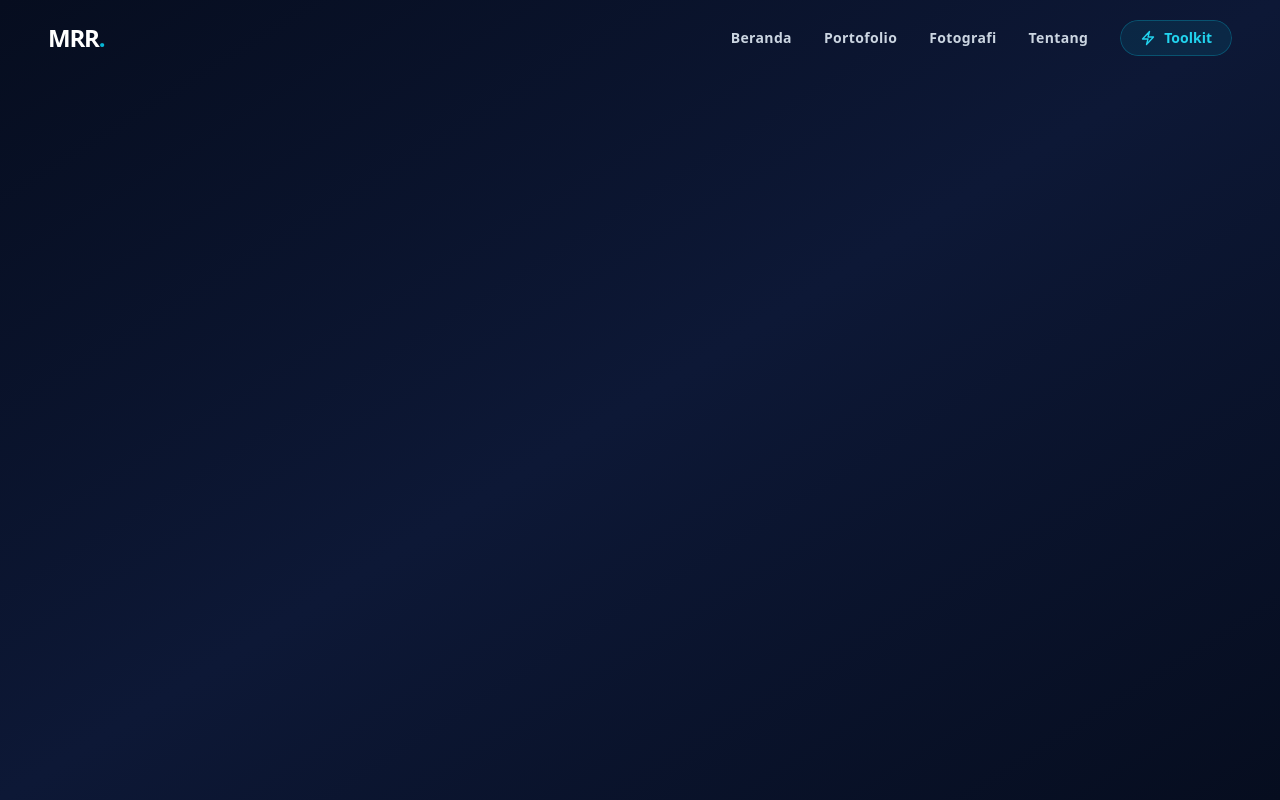
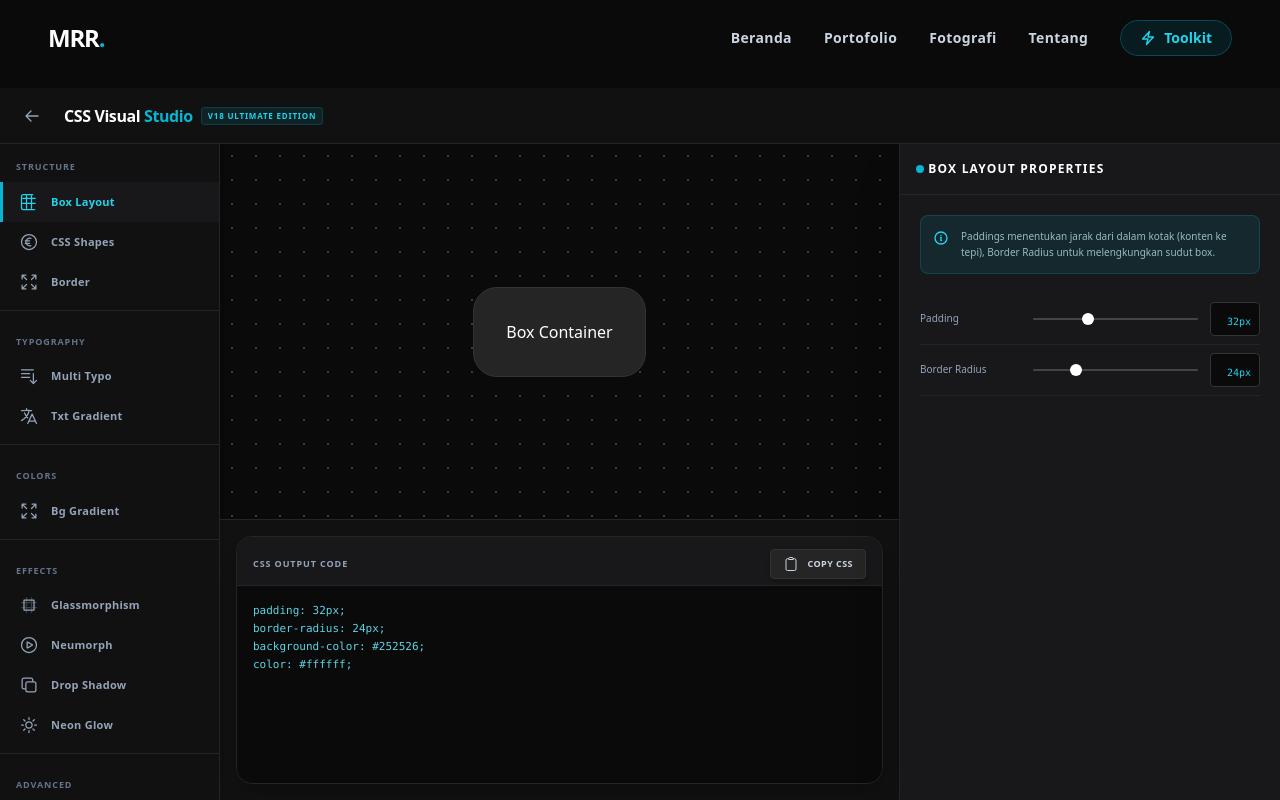
Before and after one commit to Rafli161102/CV-MRR, a Next.js app: page /css-studio in a window 1280 px wide. Built offline with nearby package versions, Linux system fonts and the light colour scheme.

Commit message:
Update page.jsx

```diff
--- a/src/app/css-studio/page.jsx
+++ b/src/app/css-studio/page.jsx
@@ -12,7 +12,7 @@ import {
 } from './_components/plugins';
 
 // =========================================================================
-// THE MASTER REGISTRY (V17 Final - Terurut Rapi)
+// THE MASTER REGISTRY (V18 Ultimate Edition)
 // =========================================================================
 const PLUGINS = [
   // 1. STRUCTURE
@@ -44,27 +44,32 @@ const PLUGINS = [
 export default function CssStudioPage() {
   const [activeId, setActiveId] = useState('layout');
 
+  useEffect(() => {
+    // Mengunci scroll body agar aplikasi internal berfungsi seperti software native
+    document.body.style.overflow = 'hidden';
+    return () => { document.body.style.overflow = 'auto'; };
+  }, []);
+
   return (
-    // FIX LAYOUT BLANK:
-    // Menggunakan fixed positioning agar duduk tepat di bawah Navbar global (top-[76px])
-    // Ini memastikan tidak ada konflik overflow dengan body utama Next.js
-    <div className="fixed top-[76px] md:top-[88px] left-0 right-0 bottom-0 z-[90] flex flex-col font-sans bg-[#0a0a0b] text-[#d4d4d4] overflow-hidden">
+    // FIX LAYOUT BLANK: Membuang "fixed inset-0".
+    // Menggunakan `h-[100dvh]` dengan padding-top menyesuaikan tinggi Navbar bawaanmu (sekitar 76-88px).
+    <div className="w-full h-[100dvh] pt-[76px] md:pt-[88px] flex flex-col font-sans bg-[#0a0a0b] text-[#d4d4d4] overflow-hidden box-border">
 
-      {/* HEADER STUDIO ASLI (Dikembalikan ke versi awal sesuai permintaan) */}
+      {/* HEADER STUDIO ASLI (Sesuai Versi Awal) */}
       <div className="h-14 px-4 sm:px-6 border-b border-[#252526] flex items-center justify-between bg-[#111111] z-50 shrink-0 shadow-sm relative">
         <div className="flex items-center gap-4">
-          <Link href="/toolkit" className="text-slate-400 hover:text-white transition-colors"><Icons.ArrowLeft /></Link>
+          <Link href="/toolkit" className="text-slate-400 hover:text-white transition-colors p-2 -ml-2 rounded-lg hover:bg-white/5"><Icons.ArrowLeft /></Link>
           <div className="flex items-center gap-2">
             <span className="font-bold text-white tracking-tight text-sm sm:text-base">CSS Visual <span className="text-cyan-500">Studio</span></span>
-            <span className="px-1.5 py-0.5 bg-cyan-500/10 text-cyan-400 border border-cyan-500/20 rounded text-[8px] font-bold uppercase tracking-widest hidden sm:block">V17 Ultimate Edit</span>
+            <span className="px-1.5 py-0.5 bg-cyan-500/10 text-cyan-400 border border-cyan-500/20 rounded text-[8px] font-bold uppercase tracking-widest hidden sm:block">V18 Ultimate Edition</span>
           </div>
         </div>
       </div>
 
       {/* MAIN WORKSPACE */}
-      <div className="flex-1 flex flex-col lg:flex-row overflow-hidden relative z-40">
+      <div className="flex-1 flex flex-col lg:flex-row overflow-hidden relative z-40 bg-[#0a0a0b]">
 
-        {/* KOLOM 1: TOOLBAR NAVIGASI */}
+        {/* KOLOM 1: TOOLBAR NAVIGASI (Kategori Diurutkan) */}
         <div className="w-full lg:w-[100px] xl:w-[220px] bg-[#111111] border-b lg:border-b-0 lg:border-r border-[#252526] shrink-0 flex flex-row lg:flex-col overflow-x-auto lg:overflow-y-auto [&::-webkit-scrollbar]:hidden custom-scroll z-30 shadow-md">
            {['Structure', 'Typography', 'Colors', 'Effects', 'Advanced'].map(cat => (
               <div key={cat} className="flex flex-row lg:flex-col shrink-0 lg:w-full border-r lg:border-r-0 lg:border-b border-[#252526] lg:pb-2 lg:mb-2 last:border-0">
@@ -90,6 +95,7 @@ export default function CssStudioPage() {
 
       </div>
 
+      {/* GLOBAL STYLES */}
       <style dangerouslySetInnerHTML={{__html: `
         .animate-fade-in { animation: fadeIn 0.3s ease-out forwards; }
         @keyframes fadeIn { from { opacity: 0; transform: translateY(10px); } to { opacity: 1; transform: translateY(0); } }
```
